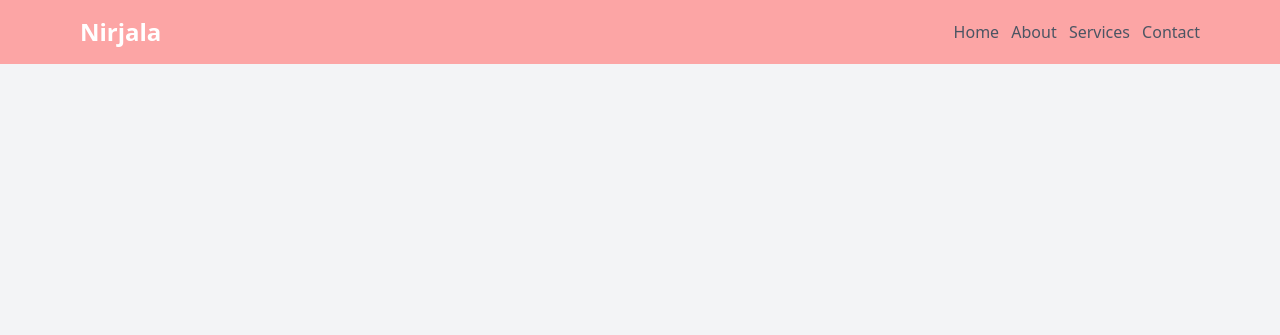
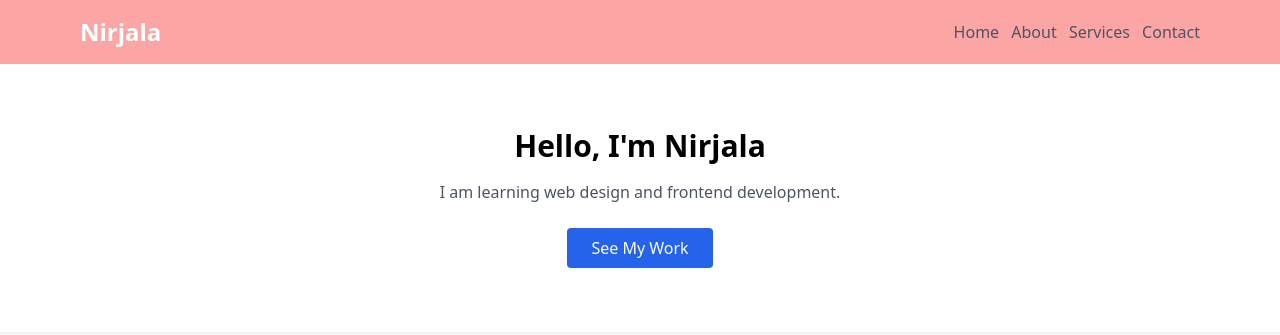
Before and after one commit to nirjalatripathi/portfoliosite, a plain HTML site: page index.html in a window 1280 px wide. Drawn offline with nearby package versions, Linux system fonts and the light colour scheme.

Commit message:
add hero section

```diff
--- a/index.html
+++ b/index.html
@@ -23,3 +23,17 @@
     </nav>
   </div>
 </header>
+<!-- Hero Section-->
+<section class="text-center py-16 bg-white">
+  <h2 class="text-3xl font-semibold mb-4">
+    Hello, I'm Nirjala
+  </h2>
+
+  <p class="text-gray-600 mb-6">
+    I am learning web design and frontend development.
+  </p>
+
+  <button class="bg-blue-600 text-white px-6 py-2 rounded hover:bg-blue-700">
+    See My Work
+  </button>
+</section>
```
